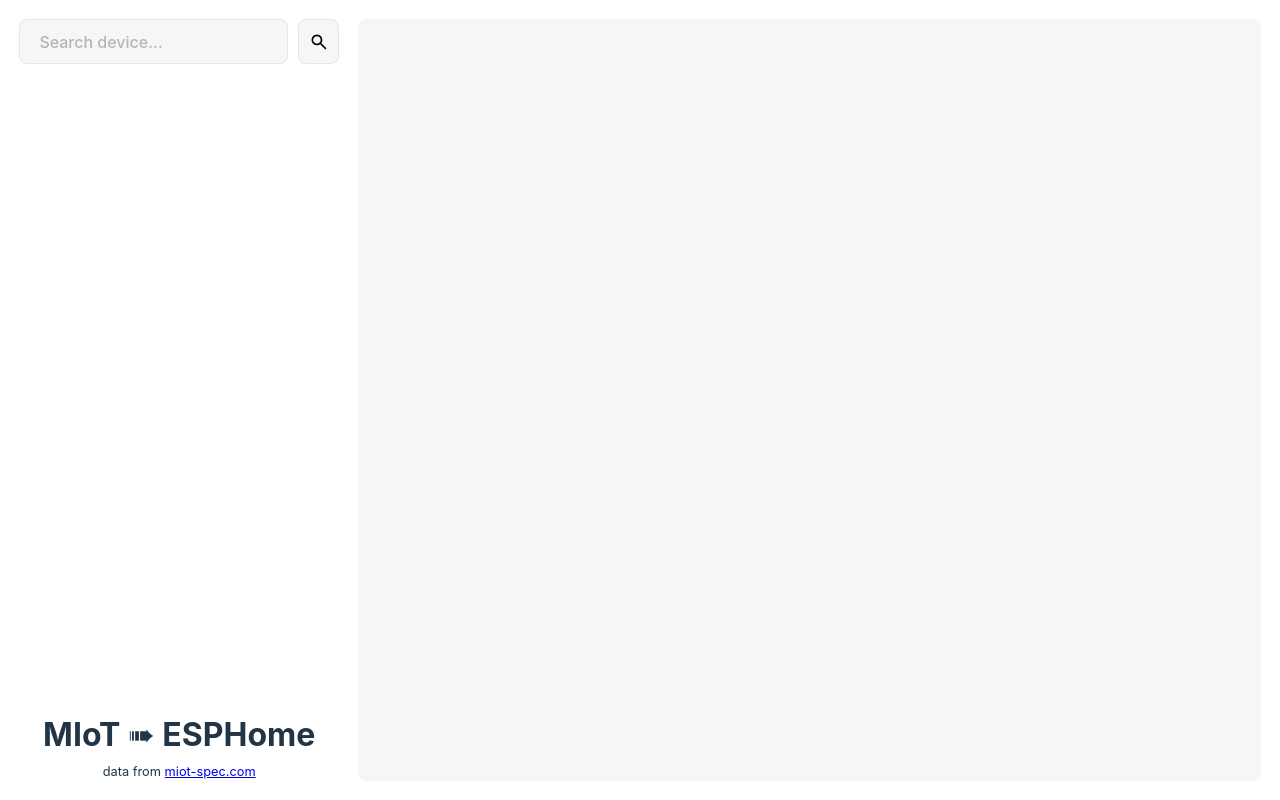
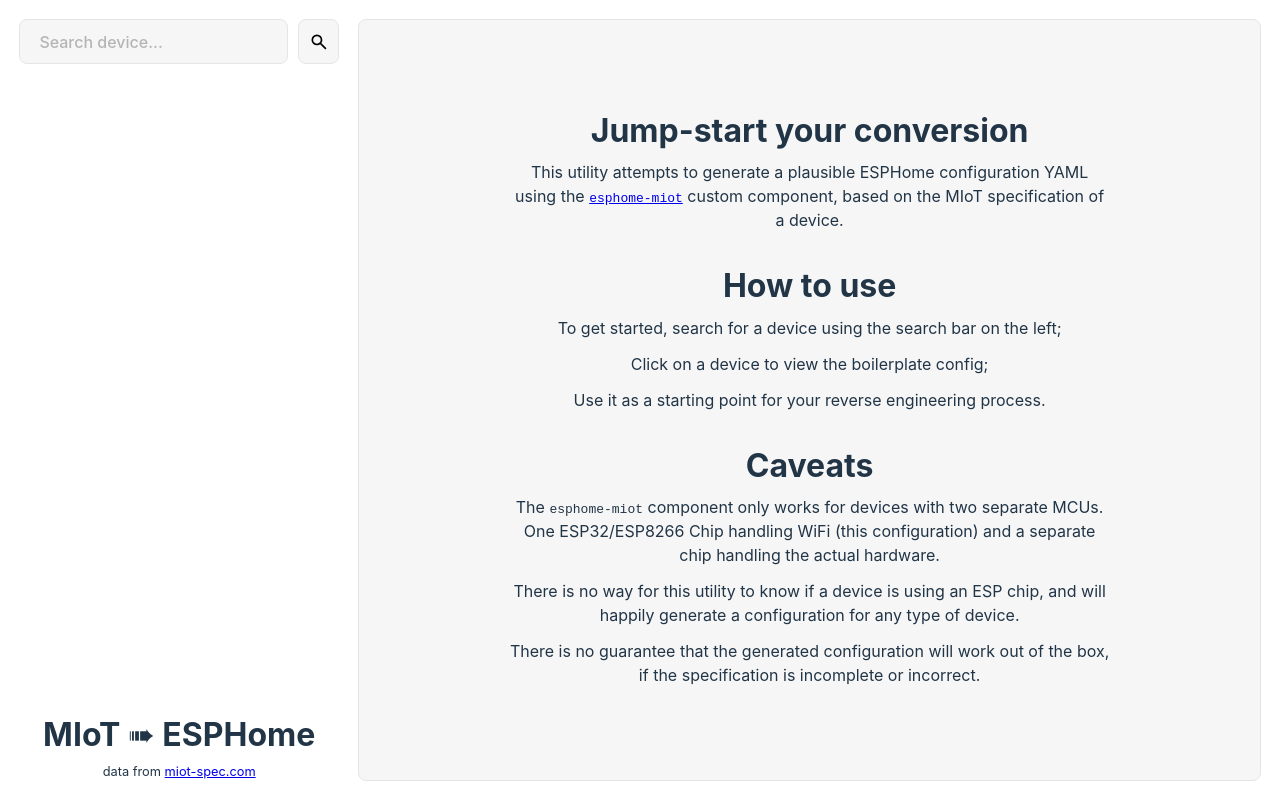
Before and after one commit to cristianchelu/miot2esphome, a React (Vite) app: page / in a window 1280 px wide. Built offline with nearby package versions, Linux system fonts and the light colour scheme.

Commit message:
add instructions component

```diff
--- a/src/components/app/App.css
+++ b/src/components/app/App.css
@@ -40,6 +40,7 @@
     padding: var(--padding);
     border-radius: var(--border-radius);
     background-color: var(--color-bg-input);
+    border: 1px solid var(--color-border-input);
     overflow: scroll;
   }
 }
--- a/src/components/app/App.tsx
+++ b/src/components/app/App.tsx
@@ -15,6 +15,7 @@
 import YamlView from "../yaml-view/YamlView";
 import getSpec, { MiotDevice } from "../../api/miot-spec/getSpec";
 import parseSpec from "../../lib/miot/parseSpec";
+import Instructions from "../instructions/Instructions";
 
 const AppTitle = () => <h1>MIoT ➠ ESPHome</h1>;
 const AppFooter = () => (
@@ -101,8 +102,10 @@
         </Sidebar.Footer>
       </Sidebar>
       <main>
-        {spec && selectedDevice && (
+        {spec && selectedDevice ? (
           <YamlView yaml={parseSpec(selectedDevice, spec) as string} />
+        ) : (
+          <Instructions />
         )}
       </main>
     </>
--- /dev/null
+++ b/src/components/instructions/Instructions.css
@@ -0,0 +1,25 @@
+.instructions {
+  min-height: 100%;
+
+  display: flex;
+  flex-direction: column;
+  gap: 0.75rem;
+
+  justify-content: center;
+  align-items: center;
+
+  h1 {
+    font-size: 2rem;
+    text-align: center;
+    margin-top: 1.5rem;
+
+    &:first-of-type {
+      margin-top: 0;
+    }
+  }
+
+  p {
+    max-width: 60ch;
+    text-align: center;
+  }
+}
--- /dev/null
+++ b/src/components/instructions/Instructions.tsx
@@ -0,0 +1,41 @@
+import { AUTHOR, REPOSITORY } from "../../const";
+
+import "./Instructions.css";
+
+const Instructions = () => {
+  return (
+    <div className="instructions">
+      <h1>Jump-start your conversion</h1>
+      <p>
+        This utility attempts to generate a plausible ESPHome configuration YAML
+        using the{" "}
+        <a href={`https://github.com/${AUTHOR}/${REPOSITORY}`}>
+          <code>esphome-miot</code>
+        </a>{" "}
+        custom component, based on the MIoT specification of a device.
+      </p>
+      <h1>How to use</h1>
+      <p>
+        To get started, search for a device using the search bar on the left;
+      </p>
+      <p>Click on a device to view the boilerplate config;</p>
+      <p>Use it as a starting point for your reverse engineering process.</p>
+      <h1>Caveats</h1>
+      <p>
+        The <code>esphome-miot</code> component only works for devices with two
+        separate MCUs. One ESP32/ESP8266 Chip handling WiFi (this configuration)
+        and a separate chip handling the actual hardware.
+      </p>
+      <p>
+        There is no way for this utility to know if a device is using an ESP
+        chip, and will happily generate a configuration for any type of device.
+      </p>
+      <p>
+        There is no guarantee that the generated configuration will work out of
+        the box, if the specification is incomplete or incorrect.
+      </p>
+    </div>
+  );
+};
+
+export default Instructions;
--- /dev/null
+++ b/src/const.ts
@@ -0,0 +1,3 @@
+export const AUTHOR = "dhewg";
+export const REPOSITORY = "esphome-miot";
+export const REPOSITORY_URL = `https://github.com/${AUTHOR}/${REPOSITORY}`;
--- a/src/lib/miot/parseSpec.ts
+++ b/src/lib/miot/parseSpec.ts
@@ -6,14 +6,12 @@
   MiotService,
 } from "../../api/miot-spec/getSpec";
 import { MiotDeviceSummary } from "../../api/miot-spec/searchDevices";
+import { AUTHOR, REPOSITORY } from "../../const";
 import CommentKeyGenerator from "../CommentKeyGenerator";
 import pipe from "../pipe";
 import idFromType from "./idFromType";
 import { parseUnit } from "./units";
 import { stringify } from "yaml";
-
-const AUTHOR = "dhewg";
-const REPOSITORY = "esphome-miot";
 
 function getActionLambda(siid: number, aiid: number, inputs: MiotProperty[]) {
   const joinStr = inputs.length > 1 ? ",\n    " : ", ";
```
